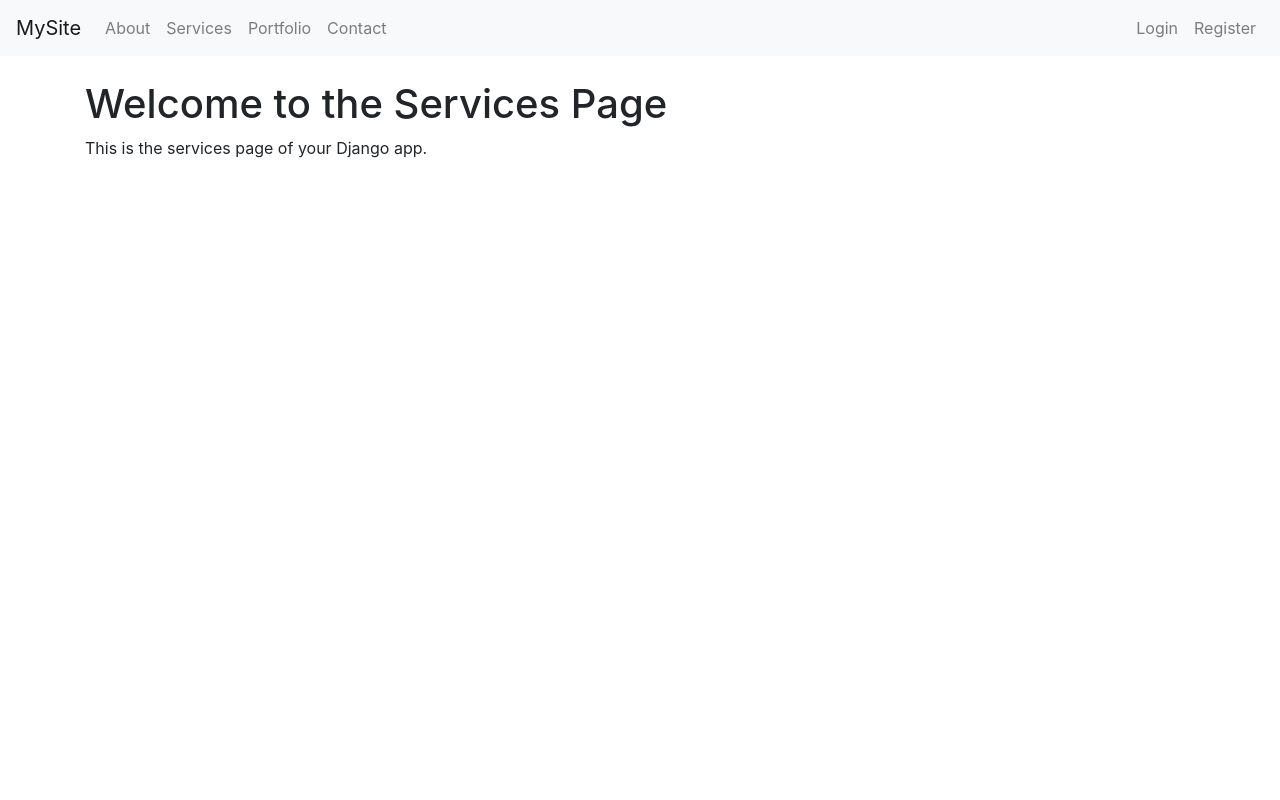
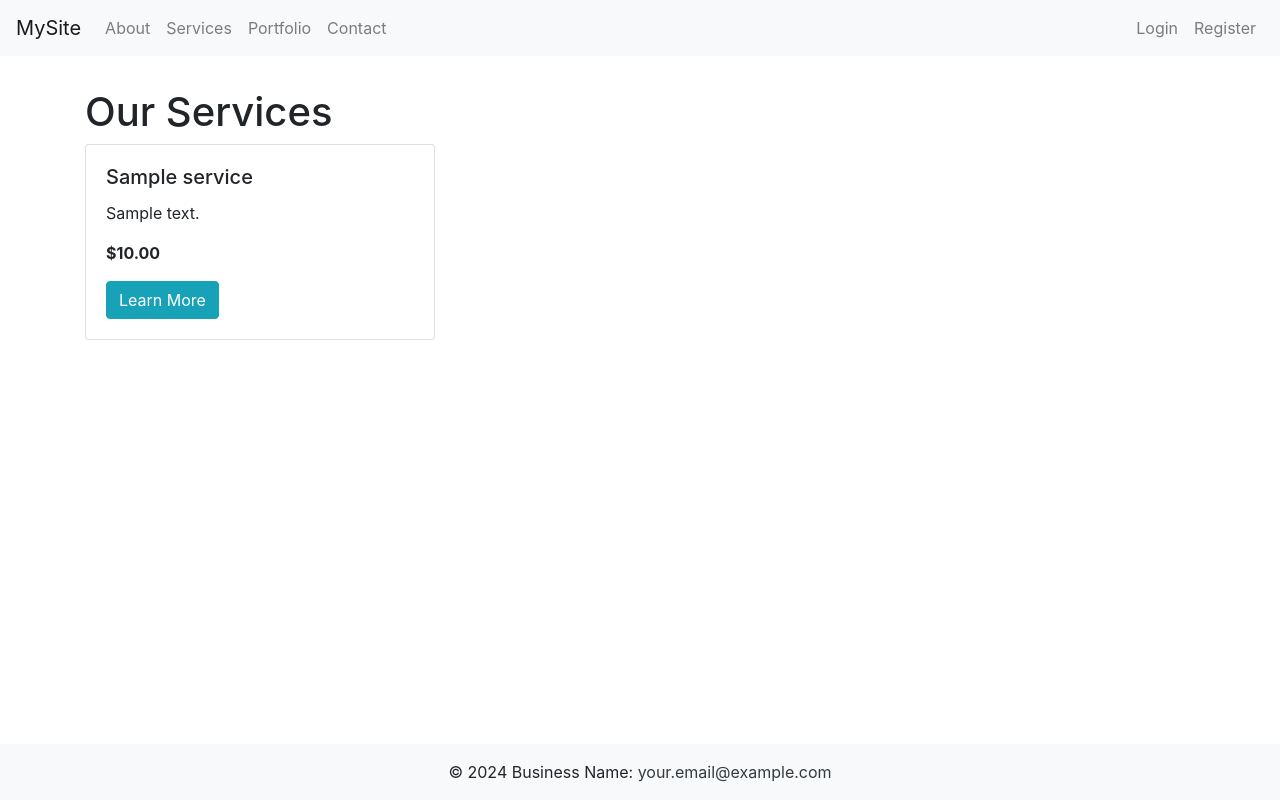
Before and after one commit to odcardwell/miniproject4OakleyCardwell, a Django app: page /services/ in a window 1280 px wide. Run offline with Django 5.2, Linux system fonts and the light colour scheme; tables that the repository leaves empty hold one stand-in row (values such as "Sample post"); some libraries are stand-ins or nearby versions.

Commit message:
Finished functionality of the website

```diff
--- a/miniproject4/main/models.py
+++ b/miniproject4/main/models.py
@@ -9,3 +9,27 @@ class ContactMessage(models.Model):
 
     def __str__(self):
         return f"{self.name} - {self.subject}"
+
+class Service(models.Model):
+    title = models.CharField(max_length=100)
+    description = models.TextField()
+    price = models.DecimalField(max_digits=10, decimal_places=2)
+
+    def __str__(self):
+        return self.title
+
+class Project(models.Model):
+    title = models.CharField(max_length=100)
+    description = models.TextField()
+    image = models.ImageField(upload_to='project_images/')
+    link = models.URLField(blank=True, null=True)
+
+    def __str__(self):
+        return self.title
+
+class About(models.Model):
+    title = models.CharField(max_length=100, default='About Me')
+    content = models.TextField()
+
+    def __str__(self):
+        return self.title
--- a/miniproject4/main/templates/main/about.html
+++ b/miniproject4/main/templates/main/about.html
@@ -1,8 +1,8 @@
 {% extends 'main/base.html' %}
 
-{% block title %}About{% endblock %}
+{% block title %}{{ about.title }}{% endblock %}
 
 {% block content %}
-<h1>Welcome to the About Page</h1>
-<p>This is the about page of your Django app.</p>
+<h1>{{ about.title }}</h1>
+<p>{{ about.content }}</p>
 {% endblock %}
--- a/miniproject4/main/templates/main/base.html
+++ b/miniproject4/main/templates/main/base.html
@@ -10,7 +10,7 @@
       href="https://stackpath.bootstrapcdn.com/bootstrap/4.5.2/css/bootstrap.min.css"
     >
 </head>
-<body>
+<body class="d-flex flex-column min-vh-100">
     <!-- Navbar -->
 <nav class="navbar navbar-expand-lg navbar-light bg-light">
     <a class="navbar-brand" href="{% url 'home' %}">MySite</a>
@@ -66,11 +66,19 @@
     {% endif %}
 </div>
 
-
+<main class="flex-fill">
     <div class="container mt-4">
         {% block content %}
         {% endblock %}
     </div>
+</main>
+    <!-- Footer -->
+<footer class="bg-light text-center text-lg-start mt-auto">
+    <div class="text-center p-3">
+        © 2024 Business Name:
+        <a class="text-dark" href="mailto:your.email@example.com">your.email@example.com</a>
+    </div>
+</footer>
 
 <!-- Bootstrap JS, Popper.js, and jQuery -->
 <script src="https://code.jquery.com/jquery-3.5.1.slim.min.js"></script>
--- a/miniproject4/main/templates/main/contact.html
+++ b/miniproject4/main/templates/main/contact.html
@@ -18,4 +18,5 @@
     {{ form.as_p }}
     <button type="submit" class="btn btn-primary">Send</button>
 </form>
+
 {% endblock %}
--- a/miniproject4/main/templates/main/services.html
+++ b/miniproject4/main/templates/main/services.html
@@ -1,8 +1,52 @@
+<!-- services.html -->
+
 {% extends 'main/base.html' %}
 
 {% block title %}Services{% endblock %}
 
 {% block content %}
-<h1>Welcome to the Services Page</h1>
-<p>This is the services page of your Django app.</p>
+<h1>Our Services</h1>
+<div class="row">
+    {% for service in services %}
+        <div class="col-md-4">
+            <div class="card mb-4">
+                <div class="card-body">
+                    <h5 class="card-title">{{ service.title }}</h5>
+                    <p class="card-text">{{ service.description|truncatechars:100 }}</p>
+                    <p class="card-text"><strong>${{ service.price }}</strong></p>
+                    <!-- Modal Trigger -->
+                    <button type="button" class="btn btn-info" data-toggle="modal" data-target="#serviceModal{{ service.id }}">
+                        Learn More
+                    </button>
+                </div>
+            </div>
+        </div>
+    {% endfor %}
+</div>
+
+<!-- Modals -->
+{% for service in services %}
+    <!-- Modal -->
+    <div class="modal fade" id="serviceModal{{ service.id }}" tabindex="-1" aria-labelledby="serviceModalLabel{{ service.id }}" aria-hidden="true">
+        <div class="modal-dialog">
+            <div class="modal-content">
+                <div class="modal-header">
+                    <h5 class="modal-title">{{ service.title }}</h5>
+                    <button type="button" class="close" data-dismiss="modal" aria-label="Close">
+                        <span aria-hidden="true">&times;</span>
+                    </button>
+                </div>
+                <div class="modal-body">
+                    <p>{{ service.description }}</p>
+                    <p><strong>Price:</strong> ${{ service.price }}</p>
+                    <!-- Add any additional details here -->
+                </div>
+                <div class="modal-footer">
+                    <button type="button" class="btn btn-secondary" data-dismiss="modal">Close</button>
+                    <!-- Optionally, add a button to proceed with the service -->
+                </div>
+            </div>
+        </div>
+    </div>
+{% endfor %}
 {% endblock %}
--- a/miniproject4/main/views.py
+++ b/miniproject4/main/views.py
@@ -3,12 +3,14 @@ from .forms import ContactForm
 from django.contrib import messages
 from django.contrib.auth.forms import UserCreationForm
 from django.contrib.auth import logout
+from .models import Service, About, Project
 
 def home(request):
     return render(request, 'main/home.html')
 
 def about(request):
-    return render(request, 'main/about.html')
+    about_content = About.objects.first()
+    return render(request, 'main/about.html', {'about': about_content})
 
 def contact(request):
     if request.method == 'POST':
@@ -22,10 +24,12 @@ def contact(request):
     return render(request, 'main/contact.html', {'form': form})
 
 def services(request):
-    return render(request, 'main/services.html')
+    services_list = Service.objects.all()
+    return render(request, 'main/services.html', {'services': services_list})
 
 def portfolio(request):
-    return render(request, 'main/portfolio.html')
+    projects = Project.objects.all()
+    return render(request, 'main/portfolio.html', {'projects': projects})
 
 def register(request):
     if request.method == 'POST':
--- a/miniproject4/miniproject4/settings.py
+++ b/miniproject4/miniproject4/settings.py
@@ -135,3 +135,6 @@ MESSAGE_TAGS = {
     messages.WARNING: 'warning',
     messages.ERROR: 'danger',
 }
+
+MEDIA_URL = '/media/'
+MEDIA_ROOT = BASE_DIR / 'media'
--- a/miniproject4/miniproject4/urls.py
+++ b/miniproject4/miniproject4/urls.py
@@ -16,8 +16,11 @@ Including another URLconf
 """
 from django.contrib import admin
 from django.urls import path, include
+from django.conf import settings
+from django.conf.urls.static import static
 
 urlpatterns = [
     path('admin/', admin.site.urls),
     path('', include('main.urls')),  # Include the URLs from main
-]
+
+] + static(settings.MEDIA_URL, document_root=settings.MEDIA_ROOT)
```
Also changed, not shown: miniproject4/main/admin.py (+13 -1 lines), miniproject4/main/templates/main/home.html (+6 -27 lines), miniproject4/main/templates/main/portfolio.html (+19 -2 lines).
